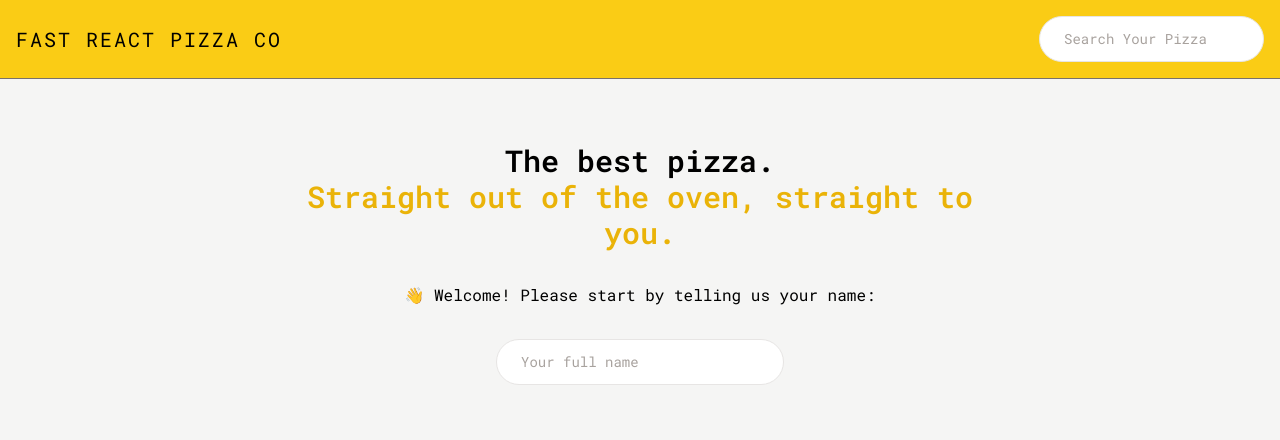
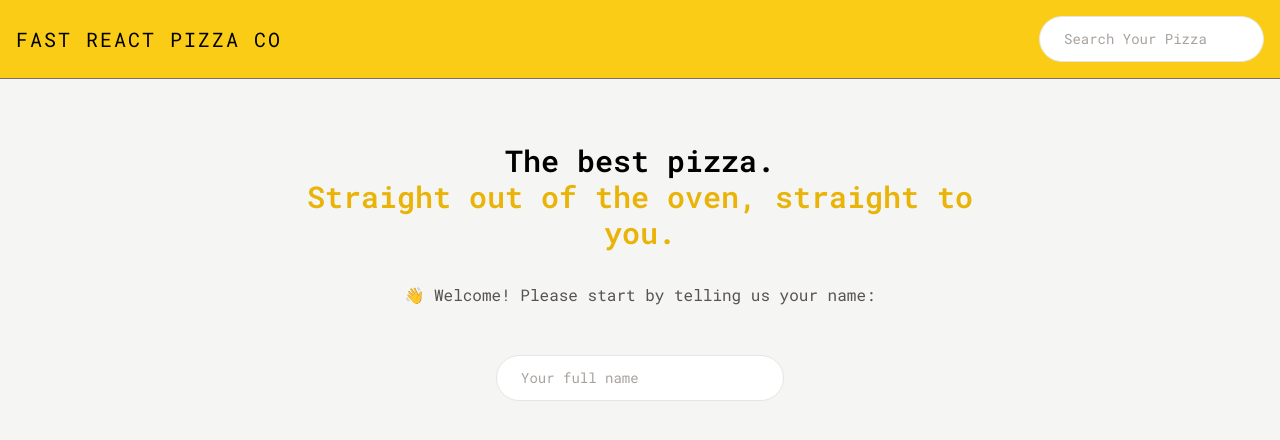
Before and after one commit to shafaqarefin/FastPizzaWebApp, a React (Vite) app: page / in a window 1280 px wide. Shown: the top 440 px of the page. Built offline with nearby package versions, Linux system fonts and the light colour scheme.

Commit message:
new styling using tailwind,added  type and handler function to Button component to update user name

```diff
--- a/src/features/user/CreateUser.jsx
+++ b/src/features/user/CreateUser.jsx
@@ -1,27 +1,38 @@
 import { useState } from 'react';
 import Button from '../../ui/Button';
+import { useDispatch, useSelector } from 'react-redux';
+import { updateName } from './userSlice';
+import { useNavigate } from 'react-router-dom';
+
 function CreateUser() {
   const [username, setUsername] = useState('');
+  const dispatch = useDispatch();
+  const navigate = useNavigate();
 
   function handleSubmit(e) {
     e.preventDefault();
+    if (!username) return;
+    dispatch(updateName(username));
+    navigate('/menu');
   }
 
   return (
     <form onSubmit={handleSubmit}>
-      <p>👋 Welcome! Please start by telling us your name:</p>
-
+      <p className="mb-4 text-sm text-stone-600 md:text-base">
+        👋 Welcome! Please start by telling us your name:
+      </p>
       <input
         type="text"
-        className="input mt-8 w-72"
+        className="input mb-8 mt-8 w-72"
         placeholder="Your full name"
         value={username}
         onChange={(e) => setUsername(e.target.value)}
       />
-
       {username !== '' && (
         <div>
-          <Button to="/menu">Start ordering</Button>
+          <Button type="primary" to="/menu" handler={handleSubmit}>
+            Start ordering
+          </Button>
         </div>
       )}
     </form>
```
